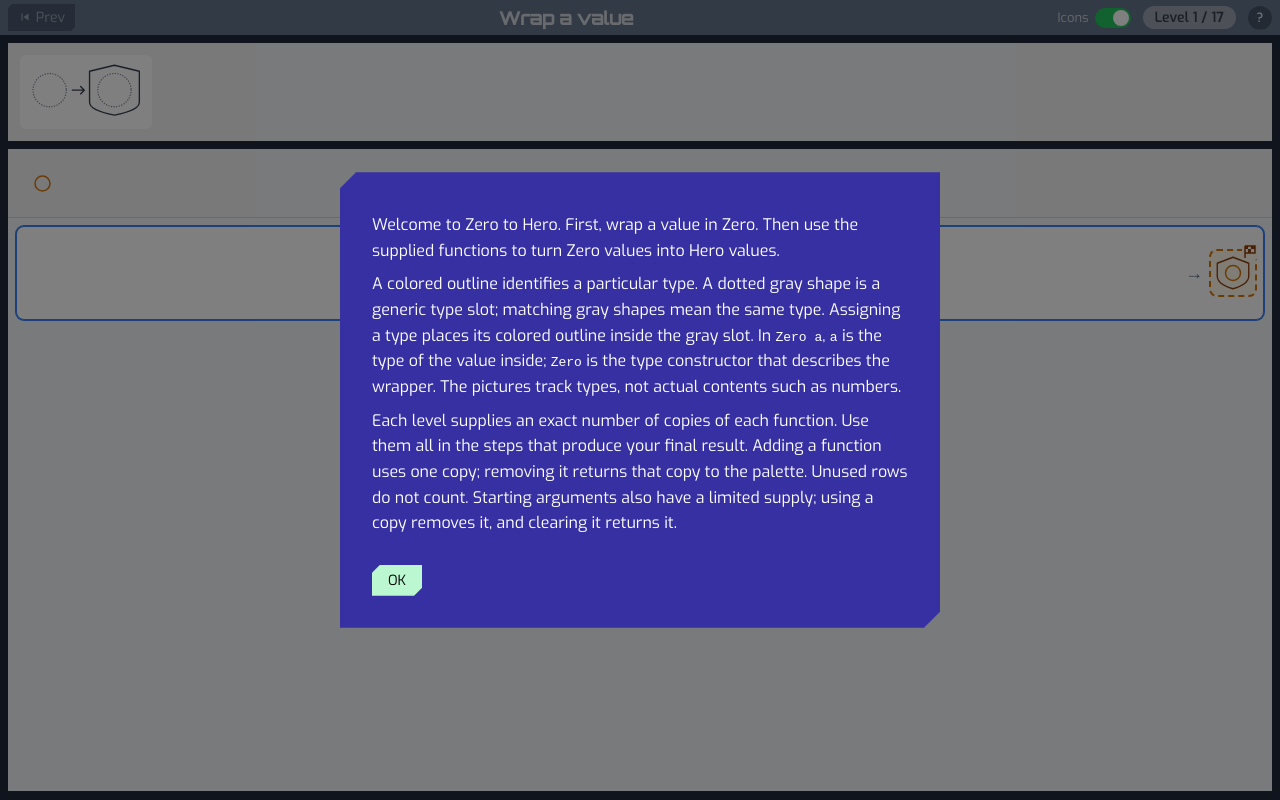
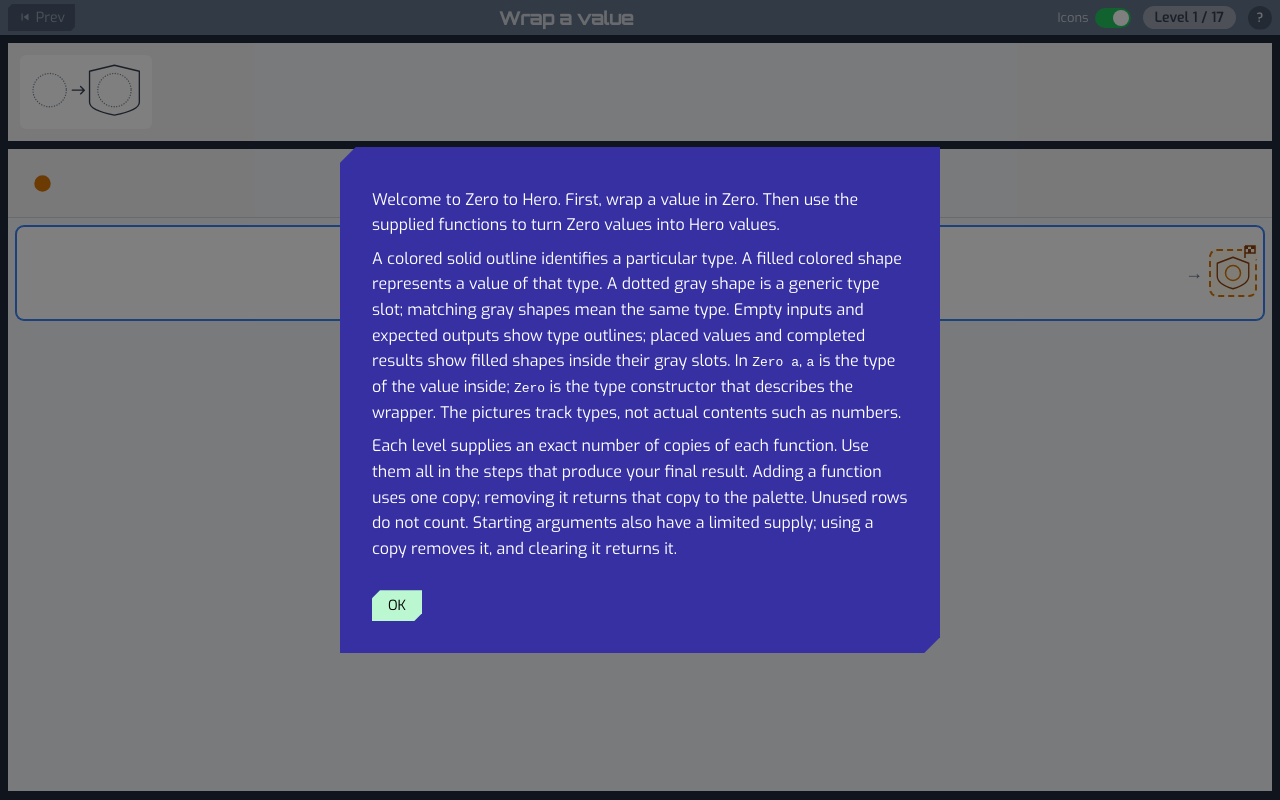
Before and after one commit to yibers/zero-to-hero-offline, a website: page index.html in a window 1280 px wide. Drawn offline with Linux system fonts and the light colour scheme; a web font is replaced by a local one.

Commit message:
Distinguish filled values from outlined types

```diff
--- a/index.html
+++ b/index.html
@@ -225,10 +225,10 @@ textarea.editor::selection { background: rgba(59, 130, 246, 0.3); }
 <div id="app"></div>
 
 <script src="levels.js?v=8156d5936d40"></script>
-<script src="semantic-icons.js?v=7937fff62610"></script>
+<script src="semantic-icons.js?v=085e18cb94bd"></script>
 <script src="row-program.js?v=816f5987f6e1"></script>
 <script src="puzzle-rules.js?v=1a0a058171db"></script>
-<script src="row-editor.js?v=dc9d2d4077da"></script>
+<script src="row-editor.js?v=0448879cb06c"></script>
 <script src="text-editor.js?v=b1122f6d87b9"></script>
 <script>
 
@@ -974,7 +974,7 @@ function render() {
     <div class="dialog-overlay" id="intro-dialog">
       <div class="dialog">
         <p>Welcome to Zero to Hero. First, wrap a value in Zero. Then use the supplied functions to turn Zero values into Hero values.</p>
-        <p>A colored outline identifies a particular type. A dotted gray shape is a generic type slot; matching gray shapes mean the same type. Assigning a type places its colored outline inside the gray slot. In <code>Zero a</code>, <code>a</code> is the type of the value inside; <code>Zero</code> is the type constructor that describes the wrapper. The pictures track types, not actual contents such as numbers.</p>
+        <p>A colored solid outline identifies a particular type. A filled colored shape represents a value of that type. A dotted gray shape is a generic type slot; matching gray shapes mean the same type. Empty inputs and expected outputs show type outlines; placed values and completed results show filled shapes inside their gray slots. In <code>Zero a</code>, <code>a</code> is the type of the value inside; <code>Zero</code> is the type constructor that describes the wrapper. The pictures track types, not actual contents such as numbers.</p>
         <p>Each level supplies an exact number of copies of each function. Use them all in the steps that produce your final result. Adding a function uses one copy; removing it returns that copy to the palette. Unused rows do not count. Starting arguments also have a limited supply; using a copy removes it, and clearing it returns it.</p>
         <br>
         <button onclick="dismissIntro()">OK</button>
--- a/row-editor.js
+++ b/row-editor.js
@@ -32,7 +32,7 @@ function rowSymbol(name, width, diagram = null, inputsOnly = false) {
   if (iconMode && diagram) {
     const label = name + ': ' + rowTypeSignatures([diagram.type])[0];
     const picture = diagram.arity === undefined
-      ? renderSemanticType(diagram.type, label, diagram.variables, diagram.template)
+      ? renderSemanticType(diagram.type, label, diagram.variables, diagram.template, diagram.isValue)
       : renderSemanticTransformation(diagram.type, label, diagram.arity, diagram.variables, inputsOnly, diagram.template);
     const reference = /^r\d+$/.test(name) ? ' row-ref rendered-ref' : '';
     return `<span class="icon-sym semantic-icon${reference}" title="${escHtml(label)}">${picture}</span>`;
@@ -42,7 +42,7 @@ function rowSymbol(name, width, diagram = null, inputsOnly = false) {
     const diagnostic = rowDiagnostics[reference];
     if (iconMode) {
       const label = name + ': ' + (diagnostic?.signature || 'result unavailable');
-      const picture = diagnostic?.signature ? renderSemanticType(diagnostic.diagram.type, label, diagnostic.diagram.variables)
+      const picture = diagnostic?.signature ? renderSemanticType(diagnostic.diagram.type, label, diagnostic.diagram.variables, null, true)
         : `<svg viewBox="0 0 40 40" role="img" aria-label="${escHtml(label)}"><rect x="6" y="6" width="28" height="28" rx="5" fill="none" stroke="currentColor" stroke-width="2" stroke-dasharray="4 3"/></svg>`;
       return `<span class="icon-sym row-ref rendered-ref" title="${escHtml(label)}"${width ? ` style="width:${width}ch"` : ''}>${picture}</span>`;
     }
@@ -105,7 +105,7 @@ function diagnoseCall(code, env, params, compositionLimit = null) {
       // the template. Unfilled inputs leave the remaining placeholders generic.
       expected: { type: applySubst(subst, type), variables, template: type },
       diagram: { type: applySubst(subst, headType), variables, arity: inputs.length, template: headType },
-      arguments: actuals.map((actual, i) => actual && ({ type: applySubst(subst, actual), variables, template: inputs[i] })),
+      arguments: actuals.map((actual, i) => actual && ({ type: applySubst(subst, actual), variables, template: inputs[i], isValue: true })),
       result: { type: applySubst(subst, remaining), variables } };
   } catch (_) { return null; }
 }
@@ -130,7 +130,7 @@ function diagnoseRows() {
       if (!type) throw Error('Incomplete expression.');
       env[row.id] = type;
       return { type, signature: rowTypeSignatures([type])[0], diagram: call?.result || { type },
-        expected: call?.expected || { type }, call };
+        expected: { ...(call?.expected || { type }), isValue: !call || call.args.length === call.inputs.length }, call };
     } catch (e) {
       return { error: errors[index] || normalizeTypeError(e.message), expected: call?.expected, call };
     }
@@ -219,7 +219,7 @@ function mountRowEditor() {
       row.classList.toggle('row-invalid', !!diagnostic.error && !!rows[i].expr.trim());
       const expected = diagnostic.expected;
       const picture = expected ? renderSemanticType(expected.type,
-        'Expected result ' + rows[i].id + ': ' + rowTypeSignatures([expected.type])[0], expected.variables, expected.template) : '';
+        (expected.isValue ? 'Result ' : 'Expected result ') + rows[i].id + ': ' + rowTypeSignatures([expected.type])[0], expected.variables, expected.template, expected.isValue) : '';
       feedback.innerHTML = diagnostic.error
         ? (picture ? `<div class="row-result-preview" title="Expected result; complete this row before reusing it">${picture}</div>` : '')
         : `<button type="button" class="row-result" draggable="true" data-func-name="${rows[i].id}" aria-label="Drag result ${rows[i].id}: ${escHtml(diagnostic.signature)}" title="Drag this result into an input in a later row">${picture}</button><span class="row-type">${colorizeType(diagnostic.signature)}</span>`;
--- a/semantic-icons.js
+++ b/semantic-icons.js
@@ -1,6 +1,7 @@
 // Pictograms describe the puzzle's type transformations. No runtime behavior is
 // inferred beyond the supplied signatures. Dotted gray shapes identify generic
-// slots; colored outlines show fixed types, nested in their assigned slots.
+// slots; colored outlines show fixed types. Filled shapes represent values of
+// those types, without claiming to show their runtime contents.
 function createSemanticIcons(levels, parseType, flattenApp, typeToString) {
   const escape = text => String(text).replace(/[&<>"']/g, ch => ({'&':'&amp;','<':'&lt;','>':'&gt;','"':'&quot;',"'":'&#39;'}[ch]));
   const shield = '<path d="M12 2 4 6v7c0 4.5 3.3 7.4 8 9 4.7-1.6 8-4.5 8-9V6Z"/>';
@@ -28,12 +29,12 @@ function createSemanticIcons(levels, parseType, flattenApp, typeToString) {
     if (type.tag === 'app') return { ...type, con: fixedType(type.con), arg: fixedType(type.arg) };
     return type;
   }
-  function genericSlot(name, variables, type = null, maxWidth = Infinity) {
+  function genericSlot(name, variables, type = null, maxWidth = Infinity, isValue = false) {
     if (!variables.has(name)) variables.set(name, Math.max(-1, ...variables.values()) + 1);
     const index = variables.get(name), count = index + 1;
     const factor = index === 0 ? 1.6 : index === 1 ? 1 : 2;
     const padding = index === 0 ? 10 : 16;
-    const content = type ? layout(type, Math.max(24, (maxWidth - padding) / factor), variables)
+    const content = type ? layout(type, Math.max(24, (maxWidth - padding) / factor), variables, null, isValue)
       : { width: 24, height: 24, body: '' };
     const width = content.width * factor + padding, height = content.height * factor + padding;
     let shape;
@@ -112,27 +113,30 @@ function createSemanticIcons(levels, parseType, flattenApp, typeToString) {
         move(arrow(height / 2), inputs.width + 2, 0) +
         `<g class="icon-output">${move(output.body, inputs.width + 28, (height - output.height) / 2)}</g>` };
   }
-  function layout(type, maxWidth = Infinity, variables = new Map(), template = null) {
-    if (template?.tag === 'var') return genericSlot(template.name, variables, type.tag === 'var' ? null : type, maxWidth);
+  function layout(type, maxWidth = Infinity, variables = new Map(), template = null, isValue = false) {
+    if (template?.tag === 'var') return genericSlot(template.name, variables, type.tag === 'var' ? null : type, maxWidth, isValue);
     if (type.tag === 'var') return genericSlot(type.name, variables);
     if (type.tag === 'con' && type.name.startsWith('SKOLEM')) {
       const name = type.name.slice(6);
-      const mark = marks[name] || outline('<circle cx="12" cy="12" r="10"/>');
+      let mark = marks[name] || outline('<circle cx="12" cy="12" r="10"/>');
+      if (isValue) mark = mark.replace('fill="none"', `fill="${mark.match(/stroke="([^"]+)"/)[1]}"`);
       return { width: 24, height: 24, body: `<g class="type-atom" data-type="${escape(name)}">${mark}</g>` };
     }
     if (type.tag === 'fun') {
+      // A function value is pictured by its signature: these inner shapes
+      // describe input/output types, not values that have already been supplied.
       const pattern = template?.tag === 'fun' ? template : null;
       const { args, result } = parts(type, pattern ? parts(pattern).args.length : Infinity);
       return frame(flow(args, result, Math.max(24, maxWidth - 12), variables, false, pattern), { x: 6, y: 6 }, rectangle);
     }
     const { head, args } = type.tag === 'app' ? flattenApp(type) : { head: type, args: [] };
     if (head.name === '()') return { width: 24, height: 24,
-      body: outline('<circle cx="12" cy="12" r="8"/><path d="M8 12h8"/>') };
+      body: outline(`<circle cx="12" cy="12" r="8"${isValue ? ' fill="currentColor"' : ''}/><path d="M8 12h8"${isValue ? ' stroke="white"' : ''}/>`) };
     const inset = head.name === 'Hero' ? 28 : head.name === 'Zero' ? 20 : 12;
     const innerWidth = Math.max(24, maxWidth - inset);
     const pattern = template?.tag === 'app' ? flattenApp(template) : null;
     const contents = row(args.map((type, i) => layout(type, innerWidth, variables,
-      pattern?.head.name === head.name ? pattern.args[i] : null)), 6, innerWidth);
+      pattern?.head.name === head.name ? pattern.args[i] : null, isValue)), 6, innerWidth);
     if (head.name.startsWith('(')) return frame(contents, { x: 6, y: 6 }, rectangle);
     if (head.name === 'Zero') return frame(contents, { x: 10, y: 10 }, (w, h) =>
       `<path d="M${w / 2} 1 1 9v${h - 27}Q1 ${h - 7} ${w / 2} ${h - 1}Q${w - 1} ${h - 7} ${w - 1} ${h - 18}V9Z"/>`);
@@ -140,10 +144,10 @@ function createSemanticIcons(levels, parseType, flattenApp, typeToString) {
       `<path d="M${w - 16} 2l4 7q6 4 5 11l5 2v4l-5 1q-2 ${h - 35} -14 ${h - 35}L8 ${h - 2}l3-8-9 3L8 ${h / 2 + 7} 1 ${h / 2 + 2} 9 ${h / 2 - 6} 4 10H${w - 24}q5-5 9-1Z"/>`);
     throw new Error('No pictogram for type constructor ' + head.name);
   }
-  function picture(label, diagram, className = '', type = null, arity = null, variables = new Map(), inputsOnly = false, template = null) {
+  function picture(label, diagram, className = '', type = null, arity = null, variables = new Map(), inputsOnly = false, template = null, isValue = false) {
     const attributes = type ? ` data-diagram-type="${escape(typeToString(type))}" data-diagram-variables="${escape(JSON.stringify([...variables]))}"${arity === null ? '' : ` data-diagram-arity="${arity}"`}${template ? ` data-diagram-template="${escape(typeToString(template))}"` : ''}` : '';
     return svg(label, `<g${className ? ` class="${className}"` : ''}>${move(diagram.body, 2, 2)}</g>`, diagram.width + 4, diagram.height + 4)
-      .replace('<svg ', `<svg${attributes}${inputsOnly ? ' data-diagram-inputs-only="true"' : ''} `);
+      .replace('<svg ', `<svg${attributes}${isValue ? ' data-diagram-value="true"' : ''}${inputsOnly ? ' data-diagram-inputs-only="true"' : ''} `);
   }
   function transformation(signature, label, arity = Infinity, variableNames = [], inputsOnly = false, template = null) {
     const type = typeof signature === 'string' ? parseType(signature) : signature;
@@ -196,7 +200,7 @@ function createSemanticIcons(levels, parseType, flattenApp, typeToString) {
       const template = pattern ? parsedTypes.get(pattern) : null;
       const { args, result } = arity === null ? {} : parts(type, Number(arity));
       const variables = variableMap(JSON.parse(node.dataset.diagramVariables));
-      const diagram = arity === null ? layout(type, budget, variables, template)
+      const diagram = arity === null ? layout(type, budget, variables, template, node.dataset.diagramValue === 'true')
         : flow(args, result, budget, variables, node.dataset.diagramInputsOnly === 'true', template);
       const width = diagram.width + 4, height = diagram.height + 4;
       const className = node.querySelector('.result-shape') ? 'result-shape' : '';
@@ -317,13 +321,13 @@ function createSemanticIcons(levels, parseType, flattenApp, typeToString) {
         : name === 'z' ? (level.level === 12 ? 'Zero holding a function and three arguments.' : 'Your starting Zero value.')
         : 'Your starting value, before it is wrapped.';
       labels[name] = details[name] = info;
-      map[name] = renderType(fixedType(type), `${name}: ${info} Type: ${typeToString(type)}`);
+      map[name] = renderType(fixedType(type), `${name}: ${info} Type: ${typeToString(type)}`, [], null, true);
     });
   }
-  function renderType(signature, label = signature, variableNames = [], template = null) {
+  function renderType(signature, label = signature, variableNames = [], template = null, isValue = false) {
     const type = typeof signature === 'string' ? parseType(signature) : signature;
     const variables = variableMap(variableNames);
-    return picture(label, layout(type, Infinity, variables, template), 'result-shape', type, null, variables, false, template);
+    return picture(label, layout(type, Infinity, variables, template, isValue), 'result-shape', type, null, variables, false, template, isValue);
   }
   return {icons, cardIcons, captions, descriptions, renderType, transformation, fixedType, fit};
 }
```
Also changed, not shown: tests/type-shapes.test.cjs (+24 -5 lines), README.md.
